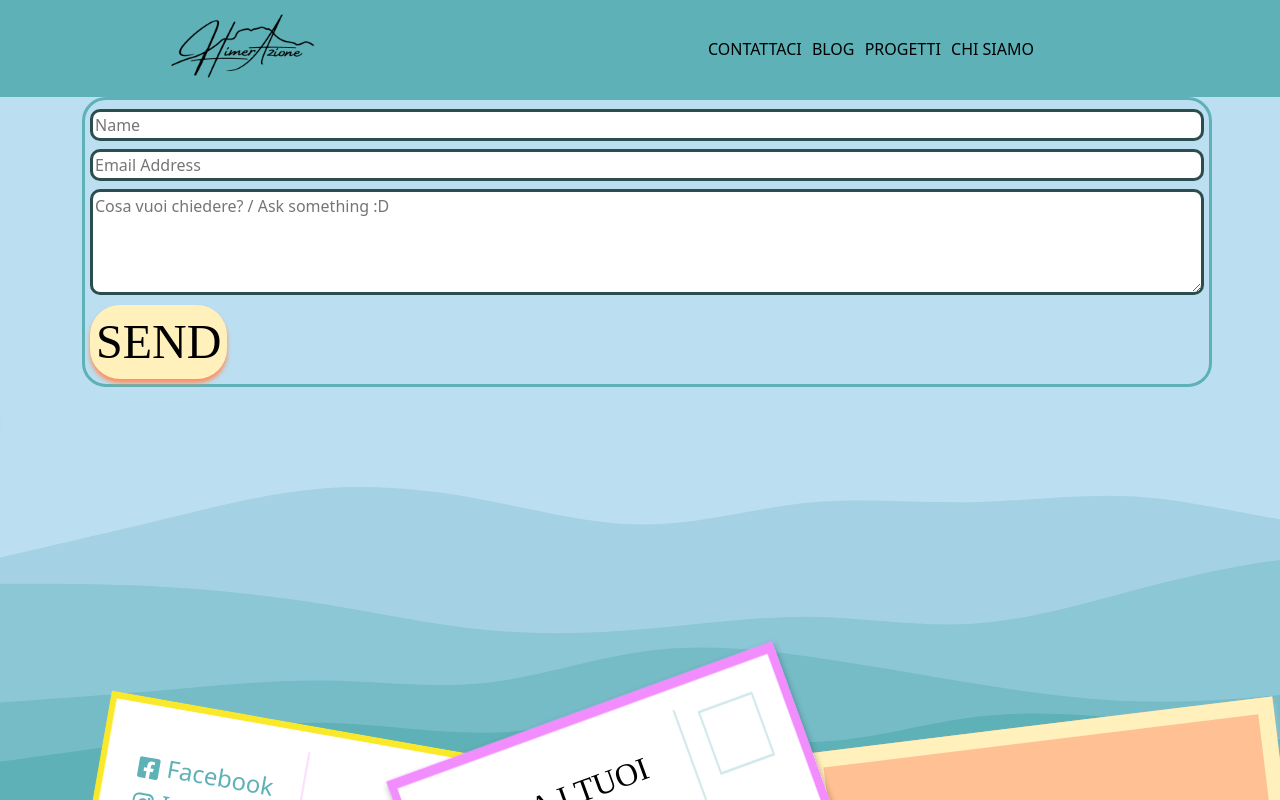
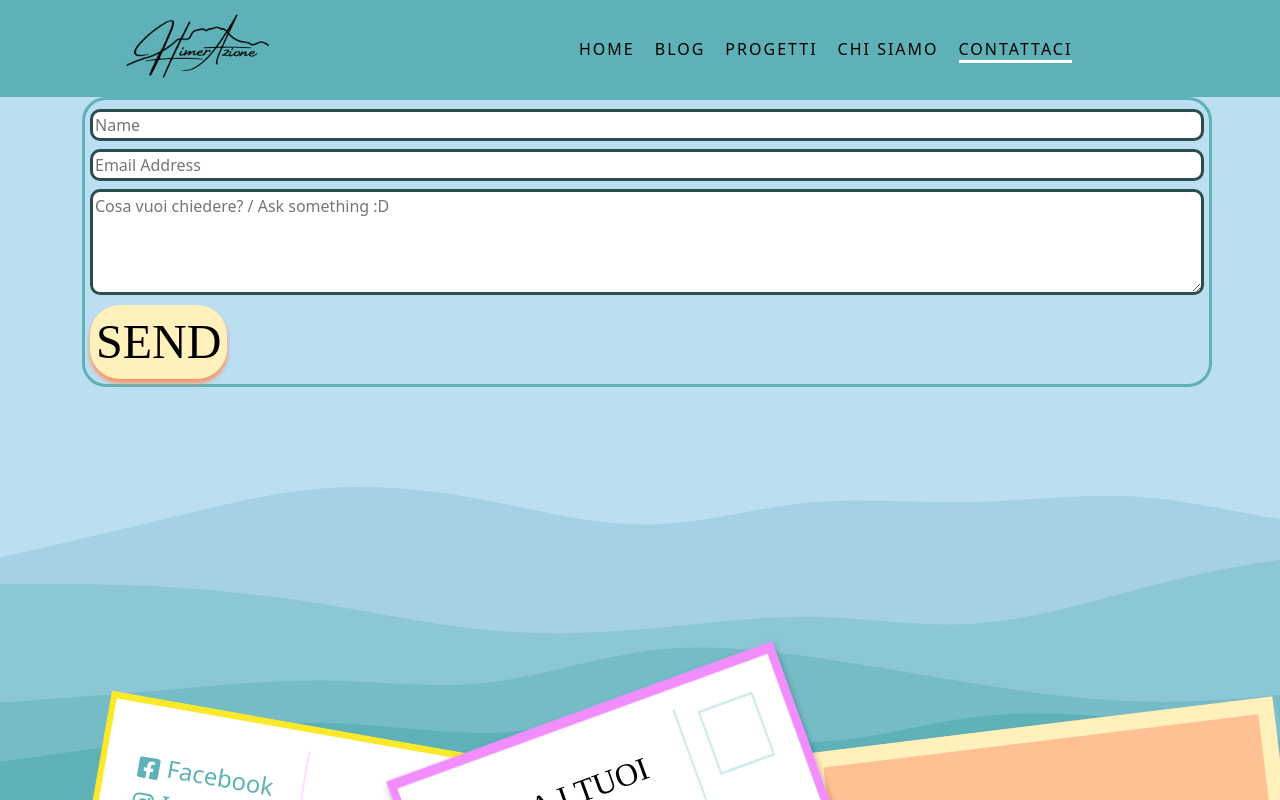
Before and after one commit to FrancescoIp/HimerAzione, a Next.js app: page /contact in a window 1280 px wide. Shown: the top 800 px of the page. Built offline with nearby package versions, Linux system fonts and the light colour scheme; a web font is replaced by a local one.

Commit message:
nav link recive animation on active and on hover

```diff
--- a/components/BlogPrev.css
+++ b/components/BlogPrev.css
@@ -14,13 +14,13 @@
     font-size: 60px;
     white-space: nowrap;
     position: relative;
-    right: -1065px;
+    right: -1328px;
 }
 .marquee-container #title2 {
     font-size: 60px;
     white-space: nowrap;
     position: relative;
-    right: -536px;
+    right: -760px;
 }
 
 @media screen and (max-width: 767px) {
--- a/components/Header.css
+++ b/components/Header.css
@@ -1,5 +1,12 @@
 .nav-links a {
-    margin: 0 3px;
+    letter-spacing: 2px;
+    margin: 0 10px;
+}
+.nav-links a:hover {
+    color: black;
+}
+.active-nav-link{
+    border-bottom: 3px solid #fff;
 }
 
 @media screen and (max-width: 767px) {
--- a/components/Header.js
+++ b/components/Header.js
@@ -2,8 +2,12 @@ import { Row, Col, Navbar } from 'react-bootstrap'
 import { motion } from "framer-motion";
 import Link from 'next/link'
 import Image from 'next/image'
+import NavLink from './NavLink';
 
 export default function Header() {
+
+    const navLinksBorderAnimations = { borderBottom: '3px solid #fff'}
+
     return (
         <header>
             <Row>
@@ -18,10 +22,31 @@ export default function Header() {
                     <Navbar.Toggle aria-controls="basic-navbar-nav" />
                     <Navbar.Collapse id="basic-navbar-nav">
                         <Col sx={5} className='nav-links'>
-                            <Link href="/contact"> Contattaci </Link>
-                            <Link href="/blog">Blog</Link>
-                            <Link href="#progetti"> Progetti </Link>
-                            <Link href="/chisiamo">Chi siamo</Link>
+                            <motion.span whileHover={navLinksBorderAnimations}>
+                                <NavLink href="/">
+                                    <a>HOME</a>
+                                </NavLink>
+                            </motion.span>
+                            <motion.span whileHover={navLinksBorderAnimations}>
+                                <NavLink href="/blog">
+                                    <a>BLOG</a>
+                                </NavLink>
+                            </motion.span>
+                            <motion.span whileHover={navLinksBorderAnimations}>
+                                <NavLink href="/progetti">
+                                    <a>PROGETTI</a>
+                                </NavLink>
+                            </motion.span>
+                            <motion.span whileHover={navLinksBorderAnimations}>
+                                <NavLink href="/chisiamo">
+                                    <a>CHI SIAMO</a>
+                                </NavLink>
+                            </motion.span>
+                            <motion.span whileHover={navLinksBorderAnimations}>
+                                <NavLink href="/contact">
+                                    <a>CONTATTACI</a>
+                                </NavLink>
+                            </motion.span>
                         </Col>
                     </Navbar.Collapse>
                 </Navbar>
--- a/components/JardinuPrev.css
+++ b/components/JardinuPrev.css
@@ -31,6 +31,9 @@
 }
 
 @media screen and (max-width: 767px){
+    .jardinu-container{
+        margin-top: 25px;
+    }
     .jardinu-prev-body{
         width: 80%;
     }
--- /dev/null
+++ b/components/NavLink.js
@@ -0,0 +1,16 @@
+import React from "react";
+import Link from "next/link";
+import { useRouter } from "next/router";
+
+export default function NavLink ({ children, href }) {
+  const child = React.Children.only(children);
+  const router = useRouter();
+
+  return (
+    <Link href={href}>
+      {React.cloneElement(child, {
+        "className": router.pathname === href ? "active-nav-link" : null
+      })}
+    </Link>
+  );
+};
--- a/components/cartoline/Cartoline.js
+++ b/components/cartoline/Cartoline.js
@@ -2,12 +2,13 @@ import CartolinaGrazie from "./CartolinaGrazie";
 import CartolinaDonation from "./CartolinaDonation"
 import Polaroid from "./Polaroid"
 import CartolinaSPace from "./CartolinaSpace";
+import { motion } from "framer-motion";
 
 
 
 export default function CartolineHome() {
     return (
-        <div className='cartoline-container'>
+        <motion.div initial={{opacity:0}} animate={{opacity:1, transition:{duration:2}}} className='cartoline-container'>
             <Polaroid />
             <CartolinaDonation />
             <CartolinaGrazie type='home' btnClass="btn-thxCard-home"/>
@@ -17,6 +18,6 @@ export default function CartolineHome() {
           min-height: 65vh;
         }
       `}</style>
-        </div>
+        </motion.div>
     )
 }
--- a/pages/blog/index.css
+++ b/pages/blog/index.css
@@ -3,6 +3,7 @@
     padding: 2% 8% 0 8%;
 }
 .blog-container h1{
+    white-space: nowrap;
     color: #FFF;
     font-size: 7em
 }
```
Also changed, not shown: components/BlogPrev.js (+5 -5 lines).
